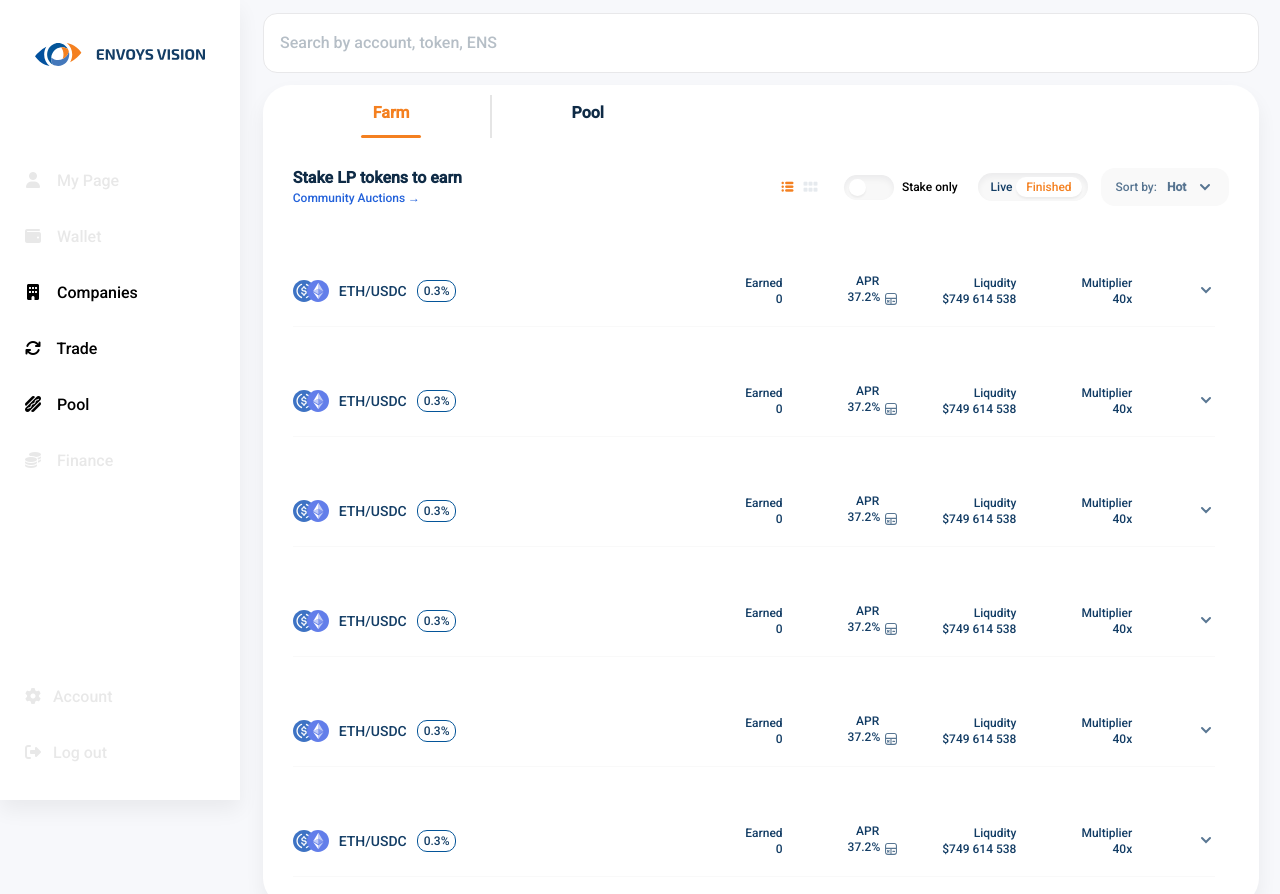
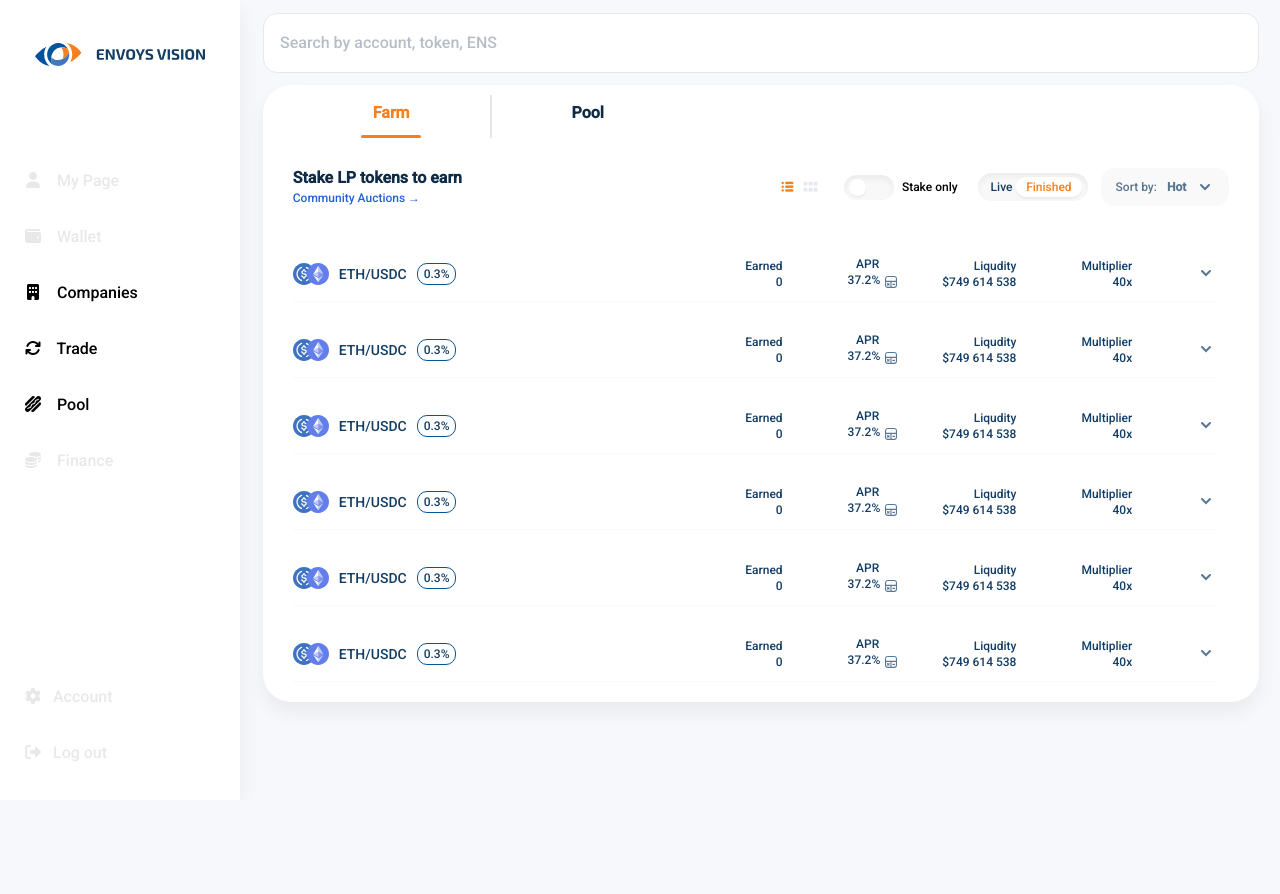
Before and after one commit to envoys-lab/envoys-frontend-new, a React (Create React App) app: page /farm in a window 1280 px wide. Shown: the top 894 px of the page. After the commit the page ends 800 px from the top, so only its background shows below. Built offline with nearby package versions, Linux system fonts and the light colour scheme; what @binance-chain/bsc-connector, @web3-react/core, @web3-react/injected-connector, @web3-react/walletconnect-connector would draw is missing.

Commit message:
fix: paddings

```diff
--- a/src/pages/Farm/FarmList/components/FarmList/Item.tsx
+++ b/src/pages/Farm/FarmList/components/FarmList/Item.tsx
@@ -8,10 +8,9 @@ type PropsDD = {
 };
 
 const ItemStyle = styled.li<PropsDD>`
-  padding: ${(props) => (props.dropdown ? '19px 14px 19px 10px' : '19px 14px 19px 0px')};
+  padding: ${(props) => (props.dropdown ? '10px 14px 10px 10px' : '10px 14px 10px 0px')};
   border-radius: 16px;
   transition: 0.3s;
-  border-radius: 20px;
   background: ${(props) => (props.dropdown ? '#F9F9F9' : '#fff')};
 `;
 
--- a/src/pages/Farm/FarmList/components/FarmList/item_components/ItemTop.tsx
+++ b/src/pages/Farm/FarmList/components/FarmList/item_components/ItemTop.tsx
@@ -8,17 +8,16 @@ import ItemTitle from './ItemTitle';
 import icon from '../../../assets/dropdown_dwn.svg';
 import { DropDownIcon } from './dropDown/DropDownIcon';
 
-
 type BorderS = {
-  dropDown: boolean
-}
+  dropDown: boolean;
+};
 
 const ItemStartStyle = styled.div<BorderS>`
   cursor: pointer;
   position: relative;
-  padding: 18px 0;
-  transition: .3s;
-  border-bottom: 1px solid ${props => props.dropDown?'#E5E5E5':'#F9F9F9'};
+  padding: 10px 0;
+  transition: 0.3s;
+  border-bottom: 1px solid ${(props) => (props.dropDown ? '#E5E5E5' : '#F9F9F9')};
 `;
 
 type InfoArrayList = {
```
